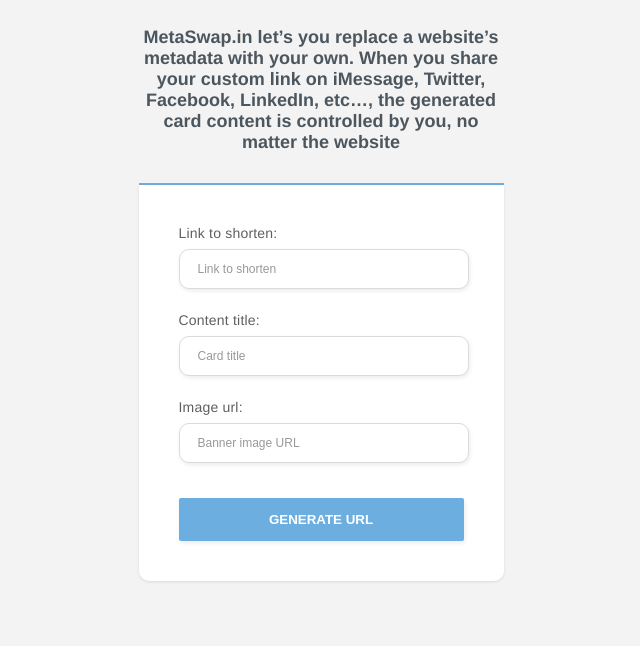
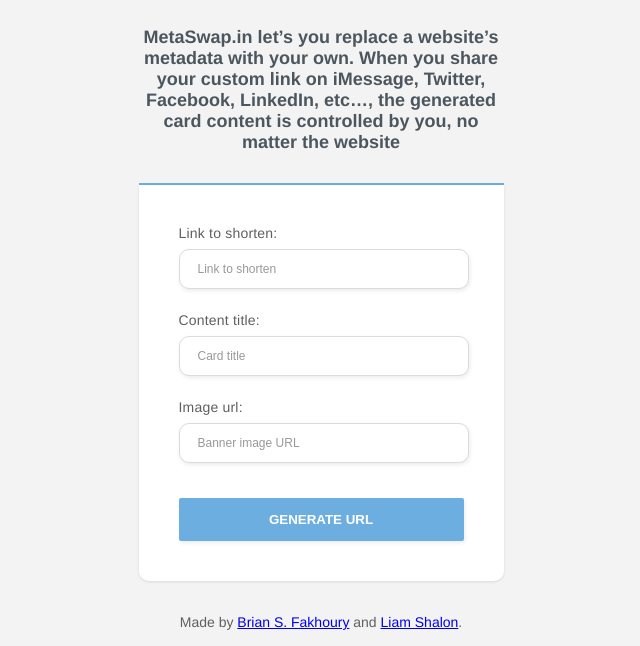
Before and after one commit to brianfakhoury/Metaswap, a website: page index.html in a window 1280 px wide. Shown: the part 154-800 px from the top of the page, without its empty margins (319-959 px from the left). Drawn offline with nearby package versions, Linux system fonts and the light colour scheme.

Commit message:
added footer.

```diff
--- a/index.html
+++ b/index.html
@@ -93,3 +93,10 @@
 			</form>
 		</div>
 	</body>
+
+	<footer>
+		<div class="the-footer">
+			<p>Made by <a href="https://www.linkedin.com/in/brianfakhoury/" target="_blank">Brian S. Fakhoury</a> and <a href="http://liamshalon.com/" target="_blank">Liam Shalon</a>.</p>
+		</div>
+	</footer>
+</html>
--- a/public/form-mini.css
+++ b/public/form-mini.css
@@ -9,8 +9,30 @@
     align-items: center;
 }
 
+footer {
+    display: flex;
+    align-items: flex-end;
+    position: absolute;
+    bottom: 2%;
+}
+
+.the_footer {
+    bottom: 2%;
+}
+
 a {
     text-align: center;
+}
+
+a:visited {
+    color: #6caee0;
+}
+
+p {
+    margin: 0 auto;
+    font: normal 14px helvetica;
+    text-align: center;
+    color: #5f5f5f;
 }
 
 #logo {
```
